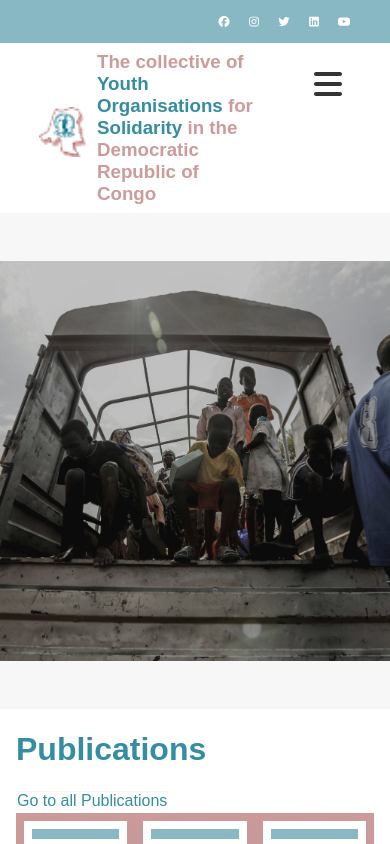
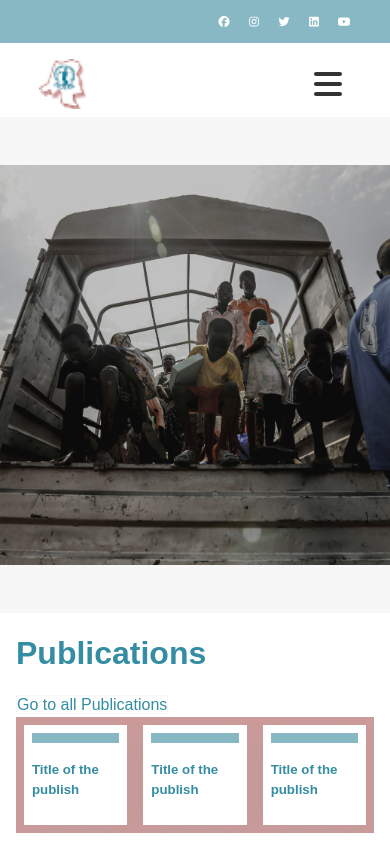
Before and after one commit to S-ciz/cojeski, a Next.js app: page / in a window 390 px wide. Shown: the top 844 px of the page. Built offline with nearby package versions, Linux system fonts and the light colour scheme.

Commit message:
responsive logo

```diff
--- a/src/app/components/Navbar/style.css
+++ b/src/app/components/Navbar/style.css
@@ -4,7 +4,6 @@ nav {
    height: max-content;
 
     z-index: 500;
-
 }
 
 nav header {
@@ -79,6 +78,7 @@ ul.small_screen li {
 
 }
 
+
 ul.small_screen li:hover {
     background-color: var(--darkTeal);
 }
@@ -94,3 +94,12 @@ ul.small_screen ul li a {
     font-size: 2rem;
     padding-top: 1rem;
 }
+
+@media (max-width:700px) {
+
+
+    section.logo h3
+    {
+        display: none;
+    }
+}
```
